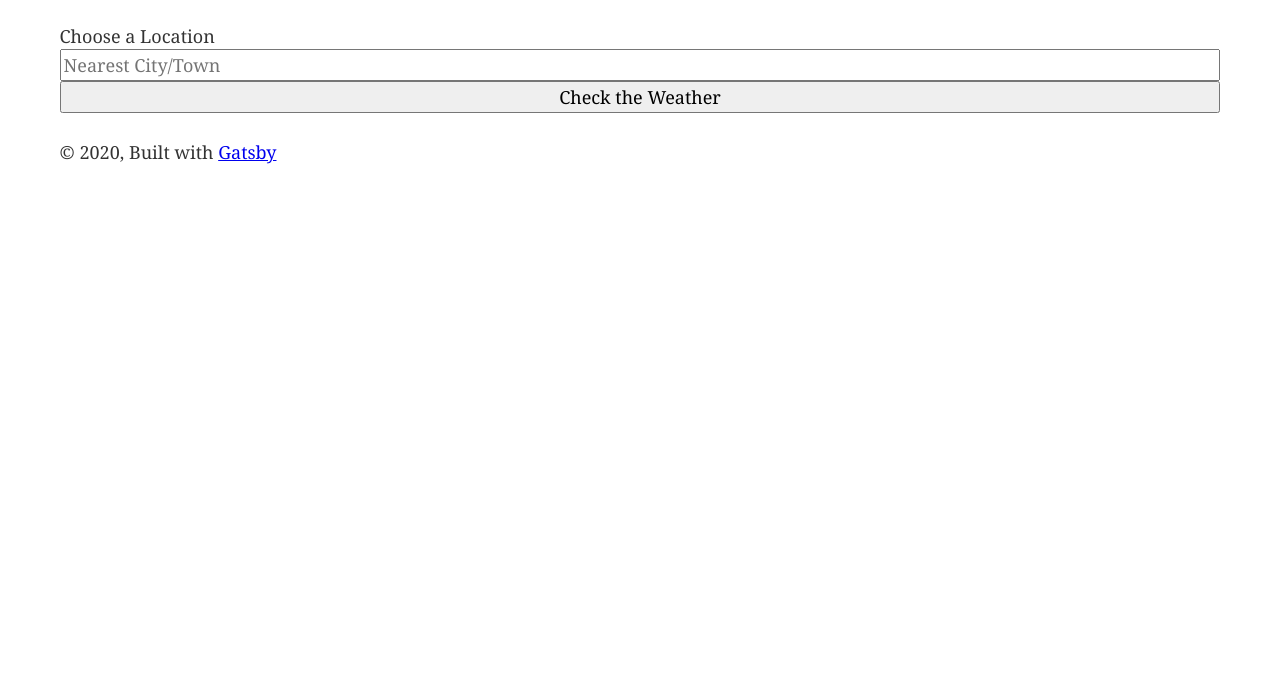
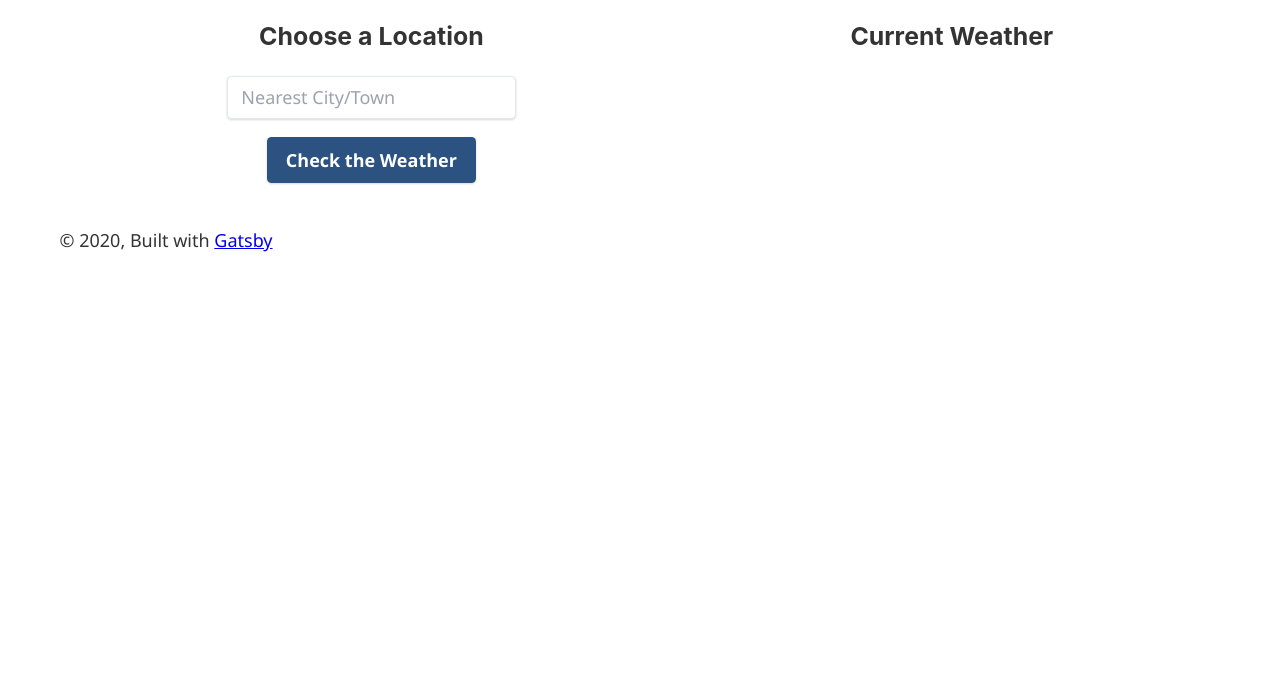
Before and after one commit to gerhynes/aimsir, a Gatsby site: page / in a window 1280 px wide. Shown: the part 100-800 px from the top of the page. Built offline with nearby package versions, Linux system fonts and the light colour scheme; Gatsby itself is replaced by a stand-in of ours; no server answers.

Commit message:
Style form and results tiles

```diff
--- a/src/components/citySearch.js
+++ b/src/components/citySearch.js
@@ -4,6 +4,36 @@ import styled from "styled-components"
 const LocationForm = styled.form`
   display: flex;
   flex-direction: column;
+  justify-content: center;
+  align-items: center;
+`
+
+const LocationInput = styled.input`
+  padding: 0.5rem 0.75rem;
+  border-radius: 0.25rem;
+  line-height: 1.25;
+  font-family: inherit;
+  color: #4a5568;
+  border: 1px solid #e2e8f0;
+  box-shadow: 0 1px 3px 0 rgba(0, 0, 0, 0.1), 0 1px 2px 0 rgba(0, 0, 0, 0.06);
+  &:focus {
+    box-shadow: 0 0 0 3px rgba(66, 153, 255, 0.5);
+  }
+`
+const FormButton = styled.button`
+  background-color: #2c5282;
+  color: #fff;
+  box-shadow: 0 1px 3px 0 rgba(0, 0, 0, 0.1), 0 1px 2px 0 rgba(0, 0, 0, 0.06);
+  padding: 0.5rem 1rem;
+  border: 1px solid transparent;
+  border-radius: 0.25rem;
+  margin: 1rem;
+  cursor: pointer;
+  font-weight: bold;
+  &:focus,
+  &:hover {
+    background-color: #2a4365;
+  }
 `
 
 export default class citySearch extends Component {
@@ -28,8 +58,10 @@ export default class citySearch extends Component {
   render() {
     return (
       <LocationForm onSubmit={this.handleSubmit} autocomplete="off">
-        <label htmlFor="newCity">Choose a Location</label>
-        <input
+        <label htmlFor="newCity">
+          <h3>Choose a Location</h3>
+        </label>
+        <LocationInput
           type="text"
           placeholder="Nearest City/Town"
           id="newCity"
@@ -37,7 +69,7 @@ export default class citySearch extends Component {
           value={this.state.newCity}
           onChange={this.handleChange}
         />
-        <button>Check the Weather</button>
+        <FormButton>Check the Weather</FormButton>
       </LocationForm>
     )
   }
--- a/src/components/currentWeather.js
+++ b/src/components/currentWeather.js
@@ -6,6 +6,17 @@ const WeatherTile = styled.div`
   width: 250px;
   padding: 1rem;
   margin-bottom: 1rem;
+  border-radius: 0.25rem;
+  box-shadow: 0 10px 15px -3px rgba(0, 0, 0, 0.1),
+    0 4px 6px -2px rgba(0, 0, 0, 0.05);
+`
+
+const WindForecast = styled.div`
+  display: flex;
+  align-items: center;
+  span {
+    margin-right: 0.5rem;
+  }
 `
 
 export default function CurrentWeather({ weather }) {
@@ -20,9 +31,8 @@ export default function CurrentWeather({ weather }) {
       <p>{`${weather.weather[0].main} ${Math.round(
         weather.main.temp_max
       )} / ${Math.round(weather.main.temp_min)}°C`}</p>
-      <span>
-        Wind {weather.wind.speed}
-        <span>
+      <WindForecast>
+        <span>Wind {weather.wind.speed}</span>
         <svg
           xmlns="http://www.w3.org/2000/svg"
           viewBox="0 0 24 24"
@@ -45,8 +55,7 @@ export default function CurrentWeather({ weather }) {
             />
           </g>
         </svg>
-        </span>
-      </span>
+      </WindForecast>
     </WeatherTile>
   )
 }
--- a/src/components/forecast.js
+++ b/src/components/forecast.js
@@ -12,6 +12,17 @@ const ForecastItem = styled.li`
   margin: 1rem;
   padding: 1rem;
   background: #edf2f7;
+  border-radius: 0.25rem;
+  box-shadow: 0 10px 15px -3px rgba(0, 0, 0, 0.1),
+    0 4px 6px -2px rgba(0, 0, 0, 0.05);
+`
+
+const WindForecast = styled.div`
+  display: flex;
+  align-items: center;
+  span {
+    margin-right: 0.5rem;
+  }
 `
 
 export default function Forecast({ weather }) {
@@ -30,9 +41,8 @@ export default function Forecast({ weather }) {
             <p>{`${hour.weather[0].description} ${Math.round(
               hour.main.temp_max
             )} / ${Math.round(hour.main.temp_min)}°C`}</p>
-            <p>
-              Wind {hour.wind.speed}
-              <span>
+            <WindForecast>
+              <span>Wind {hour.wind.speed}</span>
               <svg
                 xmlns="http://www.w3.org/2000/svg"
                 viewBox="0 0 24 24"
@@ -55,8 +65,7 @@ export default function Forecast({ weather }) {
                   />
                 </g>
               </svg>
-              </span>
-            </p>
+            </WindForecast>
           </ForecastItem>
         ))}
       </ForecastList>
--- a/src/components/header.js
+++ b/src/components/header.js
@@ -5,7 +5,7 @@ import React from "react"
 const Header = ({ siteTitle }) => (
   <header
     style={{
-      background: `rebeccapurple`,
+      background: `#2C5282`,
       marginBottom: `1.45rem`,
     }}
   >
--- a/src/components/layout.css
+++ b/src/components/layout.css
@@ -200,7 +200,7 @@ html {
 }
 body {
   color: hsla(0, 0%, 0%, 0.8);
-  font-family: georgia, serif;
+  font-family: "Segoe UI", Tahoma, Geneva, Verdana, sans-serif;
   font-weight: normal;
   word-wrap: break-word;
   font-kerning: normal;
--- a/src/components/weather.js
+++ b/src/components/weather.js
@@ -1,7 +1,14 @@
 import React, { Component } from "react"
+import styled from "styled-components"
 import CitySearch from "./citySearch"
 import CurrentWeather from "./currentWeather"
 import Forecast from "./forecast"
+
+const WeatherHeader = styled.div`
+  display: flex;
+  width: 100%;
+  justify-content: space-around;
+`
 
 export default class Weather extends Component {
   state = {
@@ -69,8 +76,15 @@ export default class Weather extends Component {
     } = this.state
     return (
       <div>
-        <CitySearch setLocation={this.setLocation} />
-        {currentWeatherLoaded && <CurrentWeather weather={currentWeather} />}
+        <WeatherHeader>
+          <CitySearch setLocation={this.setLocation} />
+          <div>
+            <h3>Current Weather</h3>
+            {currentWeatherLoaded && (
+              <CurrentWeather weather={currentWeather} />
+            )}
+          </div>
+        </WeatherHeader>
         {forecastLoaded && <Forecast weather={forecast} />}
       </div>
     )
```
Lines whose indentation alone changed are shown as unchanged.
